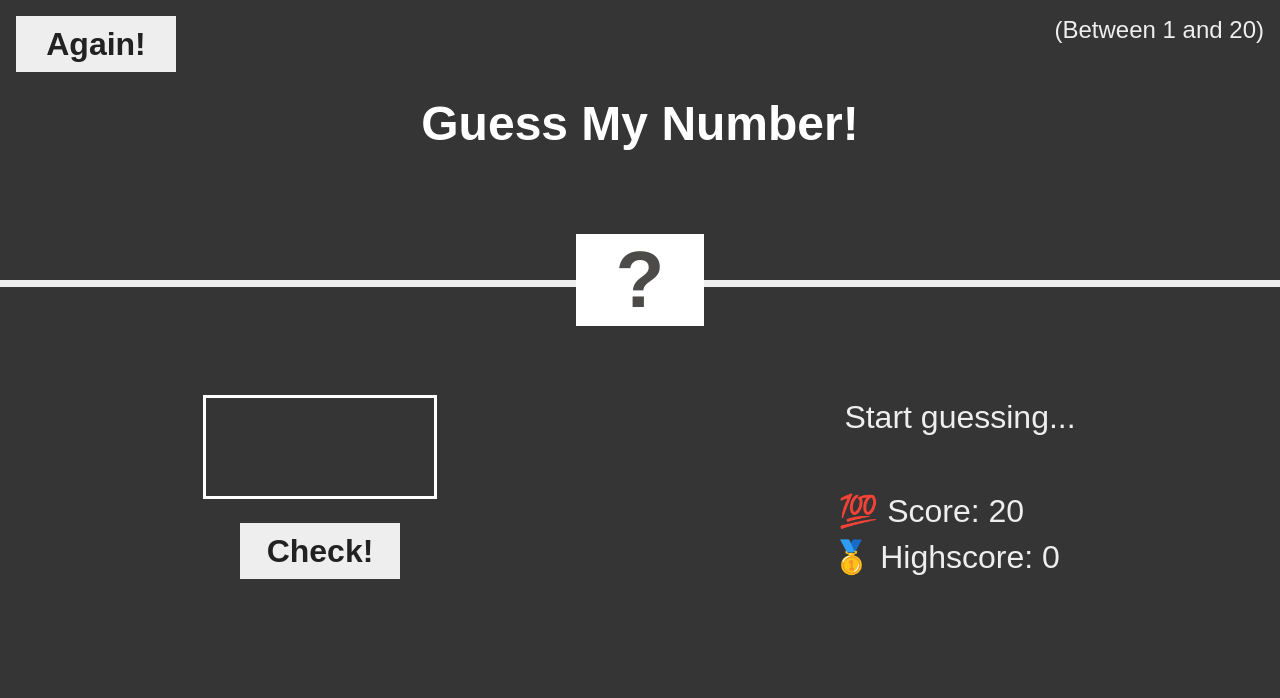
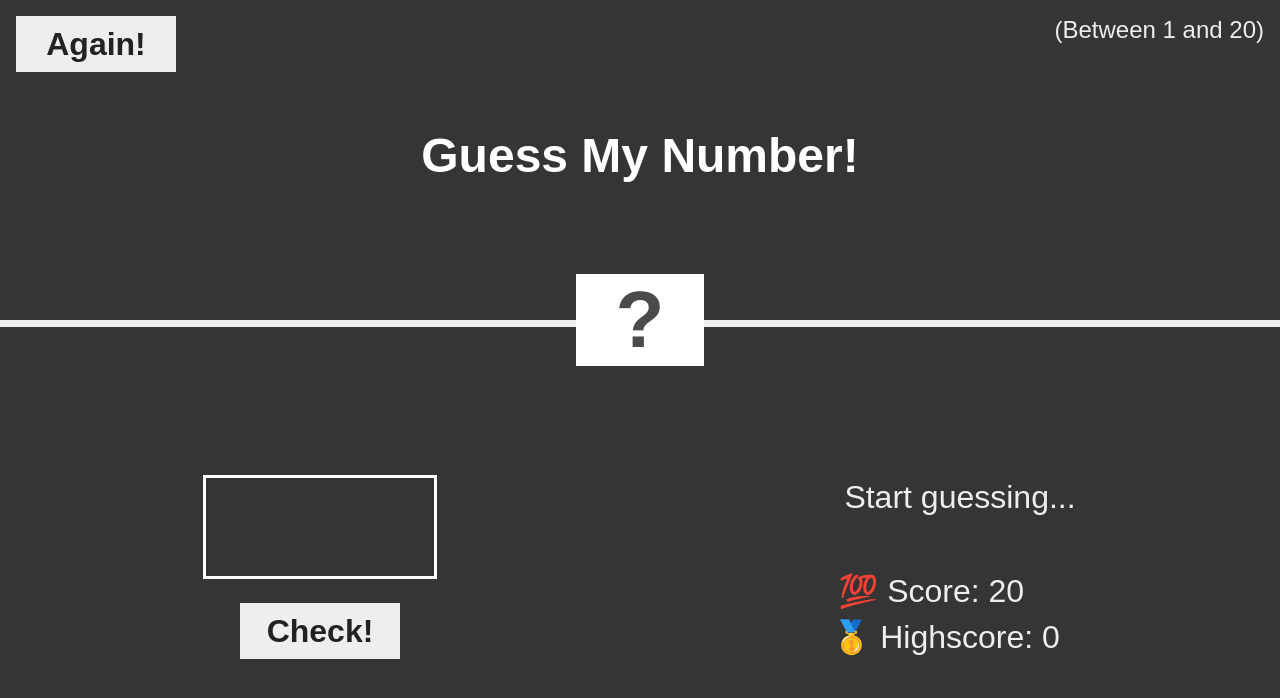
Before and after one commit to khybe/guess-my-number, a React (Create React App) app: page / in a window 1280 px wide. Shown: the top 698 px of the page. Built offline with nearby package versions, Linux system fonts and the light colour scheme.

Commit message:
Move user guess from MainPage.js to App.js and reset its value on againHandler

```diff
--- a/src/App.js
+++ b/src/App.js
@@ -4,7 +4,7 @@ import MainPage from "./components/MainPage";
 
 import classes from "./App.module.css";
 
-function App() {
+function App(props) {
   const initPlay = {
     userPlay: true,
     number: 0,
@@ -14,6 +14,7 @@ function App() {
     win: false,
   };
   const [play, setPlay] = useState(initPlay);
+  const [guess, setGuess] = useState("");
 
   useEffect(() => {
     const randomNumber = Math.floor(Math.random() * 20 + 1);
@@ -40,6 +41,8 @@ function App() {
       message: "Start guessing...",
       number: randomNumber,
     });
+
+    setGuess("");
   };
 
   const handleSubmit = (guess) => {
@@ -60,6 +63,7 @@ function App() {
           highScore: play.score,
         });
       }
+      userGuess = 0;
     } else if (userGuess > play.number) {
       console.log("User guess is higher than number.");
       setPlay({
@@ -95,6 +99,8 @@ function App() {
         message={play.message}
         score={play.score}
         highScore={play.highScore}
+        setGuess={setGuess}
+        guess={guess}
       />
     </div>
   );
--- a/src/App.module.css
+++ b/src/App.module.css
@@ -1,3 +1,9 @@
 .won {
   background-color: green;
 }
+
+@media screen and (max-width: 500px) {
+  .won {
+    height: 122vh;
+  }
+}
--- a/src/components/Header.module.css
+++ b/src/components/Header.module.css
@@ -1,6 +1,6 @@
 .header {
   position: relative;
-  height: 35vh;
+  height: 40vh;
   min-height: 16rem;
   border-bottom: 7px solid #eee;
 }
@@ -31,7 +31,7 @@ h1 {
   font-size: 3rem;
   color: white;
   position: absolute;
-  top: 4rem;
+  top: 30%;
   left: 0;
   right: 0;
   margin-left: auto;
@@ -51,10 +51,6 @@ h1 {
 }
 
 @media screen and (max-width: 440px) {
-  .header {
-    height: 10rem;
-  }
-
   h1 {
     font-size: 2rem;
     position: absolute;
--- a/src/components/MainPage.js
+++ b/src/components/MainPage.js
@@ -2,8 +2,7 @@ import { useState } from "react";
 
 import classes from "./MainPage.module.css";
 
-const MainPage = ({ onSubmit, message, score, highScore }) => {
-  const [guess, setGuess] = useState("");
+const MainPage = ({ onSubmit, message, score, highScore, guess, setGuess }) => {
   return (
     <main className={classes.main}>
       <section className={classes.left}>
--- a/src/components/MainPage.module.css
+++ b/src/components/MainPage.module.css
@@ -1,5 +1,6 @@
 .main {
-  height: 25rem;
+  height: 60vh;
+  min-height: 20rem;
   color: #eee;
   display: flex;
   align-items: center;
@@ -63,7 +64,6 @@
   }
 
   .left {
-    /* border: 2px solid red; */
     width: 22rem;
     margin-top: 4rem;
   }
@@ -86,8 +86,7 @@
   }
 
   .message {
-    margin-bottom: 2rem;
-    margin-bottom: 0.2rem;
+    margin-bottom: 0;
   }
 
   .score {
```
